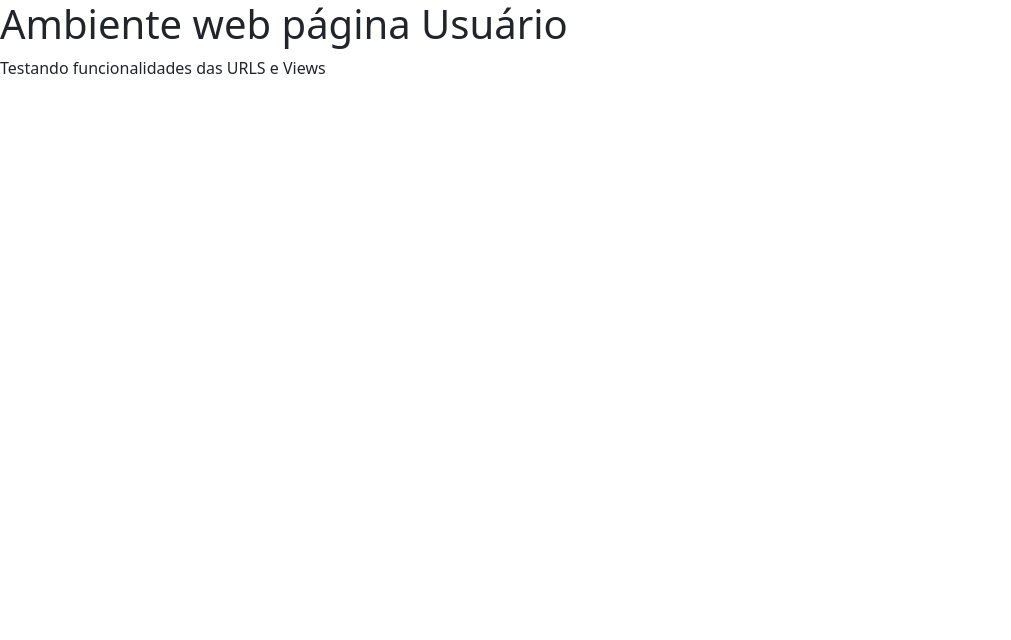
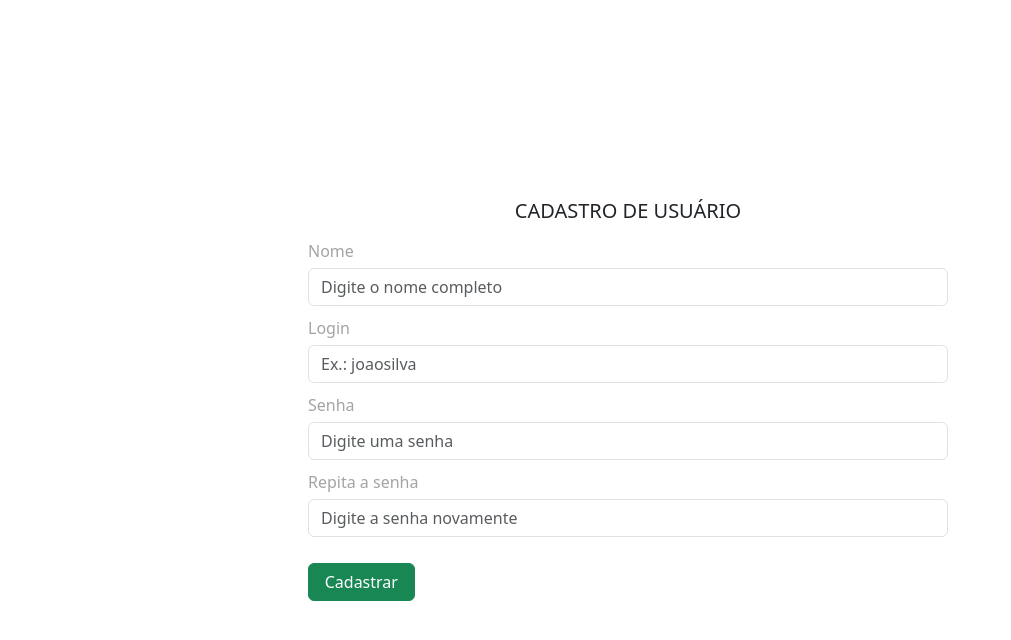
Before and after one commit to ericsonnascimento/projeto_django_recibo_grupocyber, a Django app: page /cadastro_acesso in a window 1280 px wide. Shown: the top 640 px of the page, without its empty margins (0-1011 px from the left). Run offline with Django 5.2, Linux system fonts and the light colour scheme; some libraries are stand-ins or nearby versions.

Commit message:
update - inclusão no projeto o cadastro de usuario pelo navegador, sem a necessidade de acessar o portal e ajustes nos arquivos html

```diff
--- a/apps/users/forms.py
+++ b/apps/users/forms.py
@@ -8,7 +8,7 @@ class LoginForms(forms.Form):
         widget=forms.TextInput(
             attrs={
                 'class': 'form-control',
-                'placeholder': 'Ex.: joaosilva'
+                'placeholder': 'Digite seu login'
             }
         )
     )
@@ -24,3 +24,52 @@ class LoginForms(forms.Form):
             }
         )
     )
+
+class UserRegistrationForm(forms.Form):
+    name_registration = forms.CharField(
+        label='Nome',
+        required=True,
+        max_length=100,
+        widget=forms.TextInput(
+            attrs={
+                'class': 'form-control',
+                'placeholder': 'Digite o nome completo'
+            }
+        )
+    )
+
+    login_registration = forms.CharField(
+        label='Login',
+        required=True,
+        max_length=100,
+        widget=forms.TextInput(
+            attrs={
+                'class': 'form-control',
+                'placeholder': 'Ex.: joaosilva'
+            }
+        )
+    )
+
+    password = forms.CharField(
+        label='Senha',
+        required=True,
+        max_length=70,
+        widget=forms.PasswordInput(
+            attrs={
+                'class': 'form-control',
+                'placeholder': 'Digite uma senha'
+            }
+        )
+    )
+
+    password_repeat = forms.CharField(
+        label='Repita a senha',
+        required=True,
+        max_length=70,
+        widget=forms.PasswordInput(
+            attrs={
+                'class': 'form-control',
+                'placeholder': 'Digite a senha novamente'
+            }
+        )
+    )
--- a/apps/users/views.py
+++ b/apps/users/views.py
@@ -25,7 +25,28 @@ def login(request):
     return render(request, 'users/login.html', {'form': form})
 
 def cadastro_acesso(request):
-    return render(request, 'users/cadastro_acesso.html')
+    form = forms.UserRegistrationForm()
+
+    if request.method == 'POST':
+        form = forms.UserRegistrationForm(request.POST)
+
+        if form.is_valid():
+            name_registration = form['name_registration'].value()
+            login_registration = form['login_registration'].value()
+            password_registration = form['password'].value()
+
+        if User.objects.filter(username=name_registration).exists():
+            return redirect('cadastro_acesso')
+
+        user = User.objects.create_user(
+            username=login_registration,
+            first_name=name_registration,
+            password=password_registration
+        )
+        user.save()
+        return redirect('index')
+
+    return render(request, 'users/cadastro_acesso.html', {'form': form})
 
 def logout(request):
     return render(request, 'users/logout.html')
--- a/templates/clients/client_register.html
+++ b/templates/clients/client_register.html
@@ -25,7 +25,5 @@
             </div>
         </form>
     </section>
-        </main>
-    </div>
 
 {% endblock %}
--- a/templates/users/cadastro_acesso.html
+++ b/templates/users/cadastro_acesso.html
@@ -3,7 +3,22 @@
 
 {% block content %}
 
-    <h1>Ambiente web página Usuário</h1>
-    <p>Testando funcionalidades das URLS e Views</p>
+    <section class="container">
+        <form action="{% url 'cadastro_acesso' %}" method="POST">
+            {% csrf_token %}
+            <div class="row position-absolute top-50 start-50 translate-middle">
+                <h5 class="text-center mb-3">CADASTRO DE USUÁRIO</h5>
+                {% for field in form %}
+                <div class="col-12 col-lg-12" style="margin-bottom: 10px;">
+                    <label style="color:#a5a3a3; margin-bottom: 5px;">{{ field.label }}</label>
+                    {{ field }}
+                </div>
+                {% endfor %}
+                <div>
+                    <button class="btn btn-success col-2 mt-3" type="submit">Cadastrar</button>
+                </div>
+            </div>
+        </form>
+    </section>
 
 {% endblock %}
```
Lines whose indentation alone changed are shown as unchanged.
